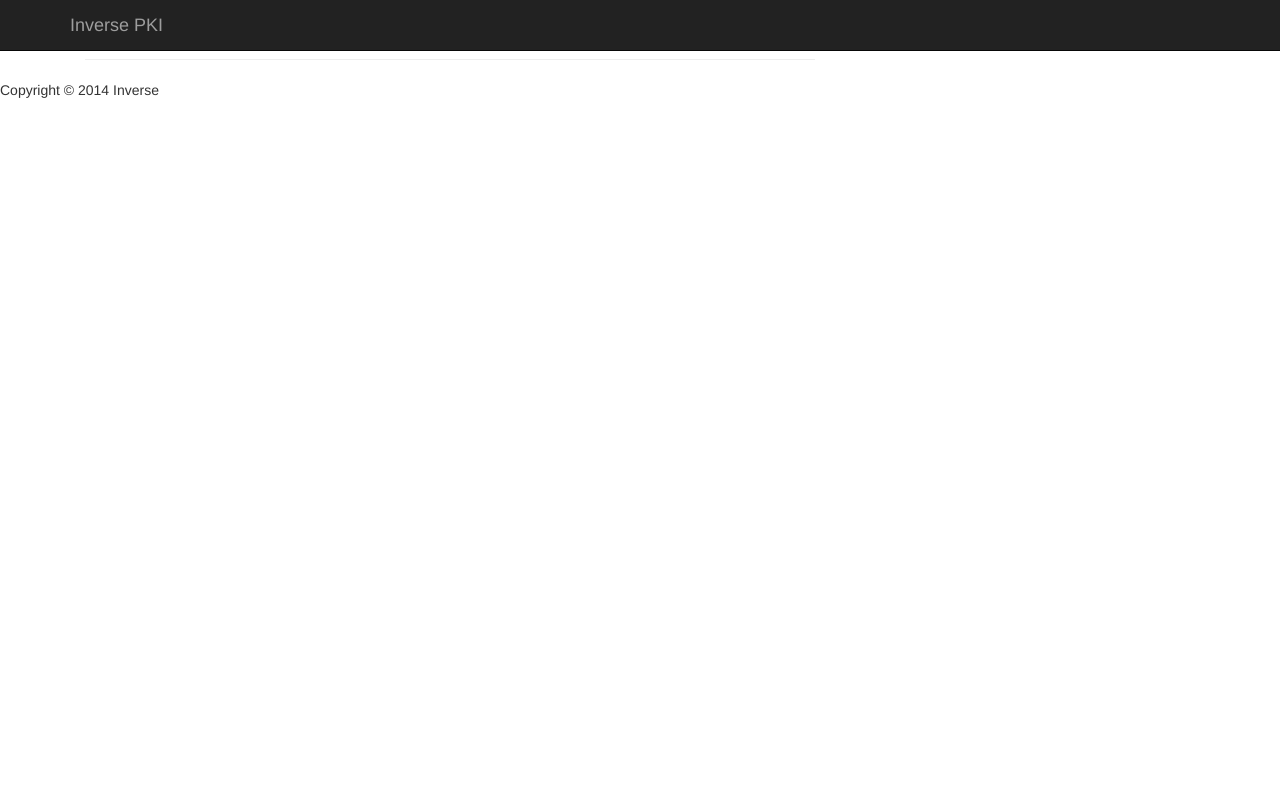
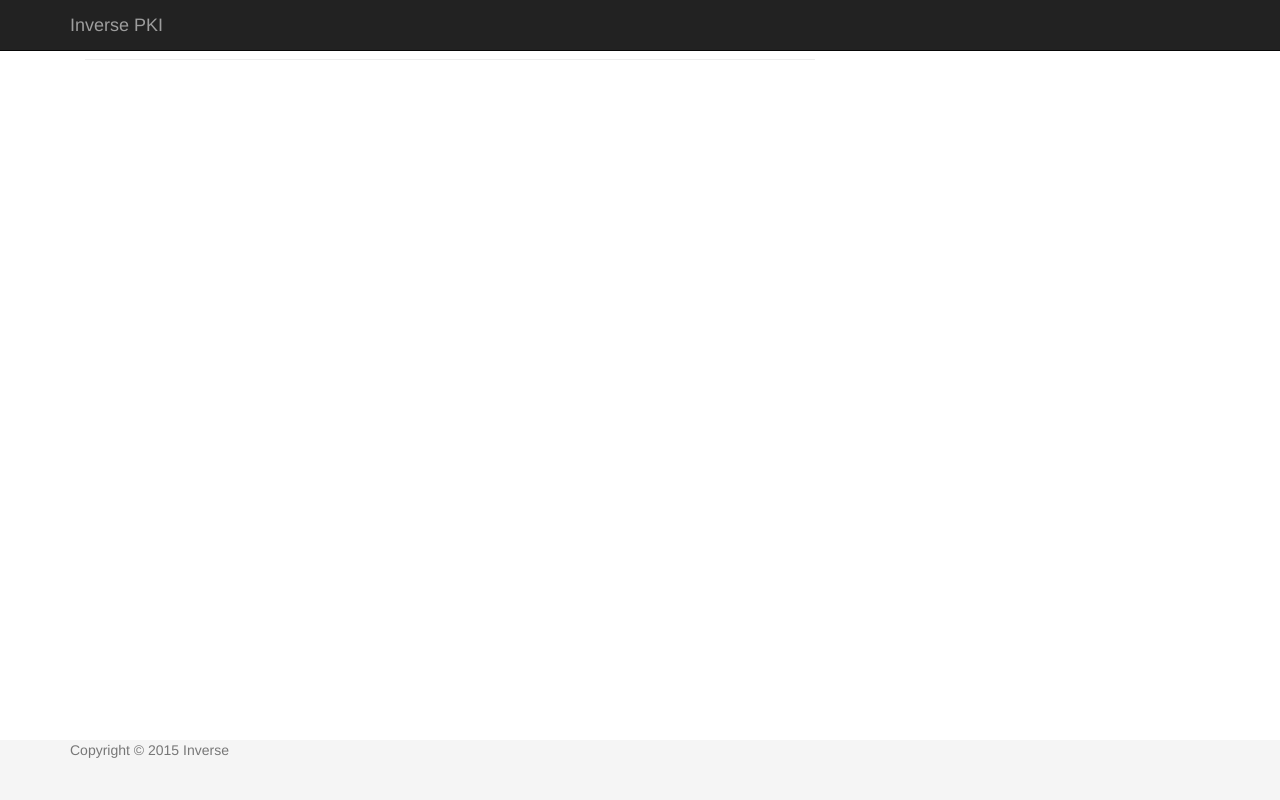
Before and after one commit to inverse-inc/packetfence-pki, a Django app: template pki/templates/simplebase.html in a window 1280 px wide. Run offline with Django 3.2, Linux system fonts and the light colour scheme; the template is opened without the code that fills it, so the values that code supplies are empty; parts of the project's set-up code (start-up, migrations or seed data) failed here and were passed over; some libraries are stand-ins or nearby versions.

Commit message:
Fixed footer

```diff
--- a/pki/templates/layout.html
+++ b/pki/templates/layout.html
@@ -12,6 +12,16 @@
 <title>PacketFence-pki</title>
 {% bootstrap_css %}
 {% bootstrap_javascript jquery=1 %}
+<style>
+.footer {
+  position: absolute;
+  bottom: 0;
+  width: 100%;
+  /* Set the fixed height of the footer here */
+  height: 60px;
+  background-color: #f5f5f5;
+}
+</style>
 </head>
 
 <body>
@@ -46,10 +56,11 @@
 
   </div>
 
-  <div class="footer footer-fixed-bottom">
-    <p>
-      Copyright &copy; 2014 Inverse
-    </p>
-  </div>
+    <footer class="footer">
+      <div class="container">
+        <p class="text-muted">Copyright &copy; 2015 Inverse</p>
+      </div>
+    </footer>
+
 
 </body>
```
